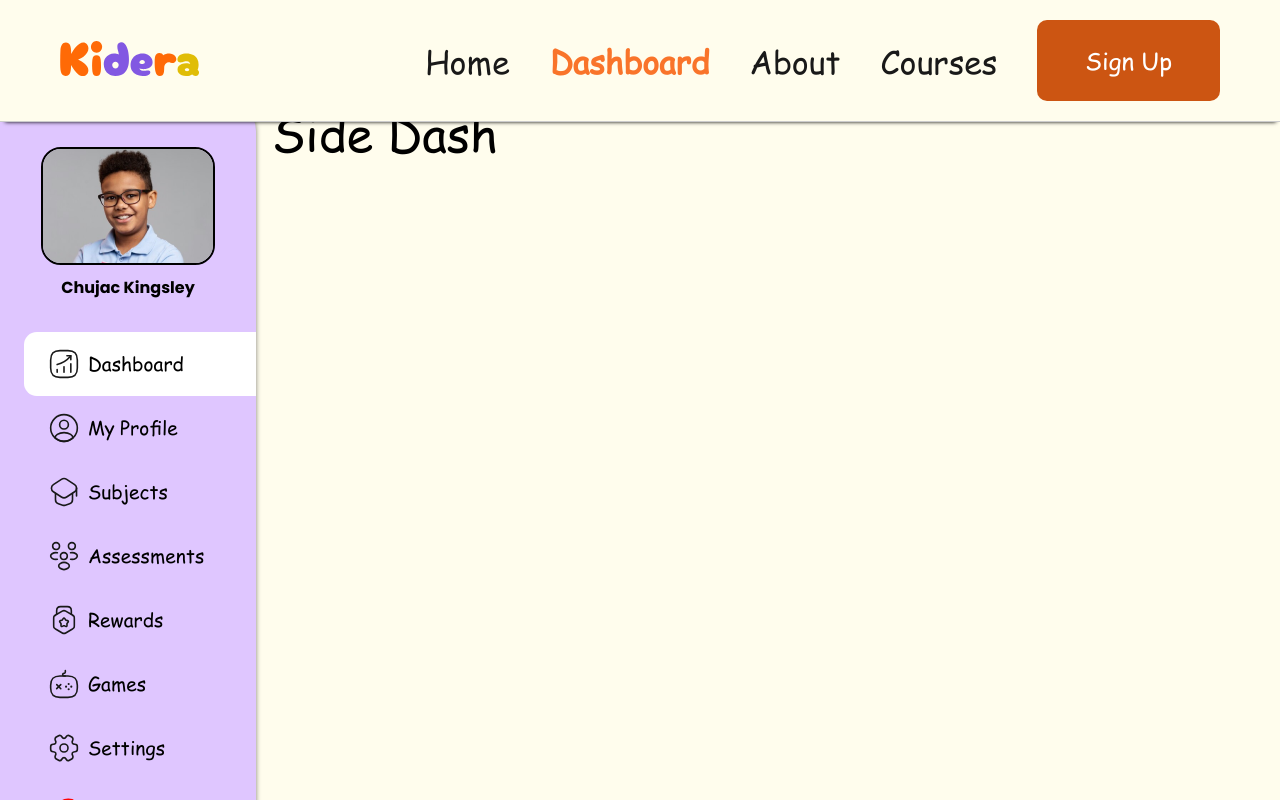
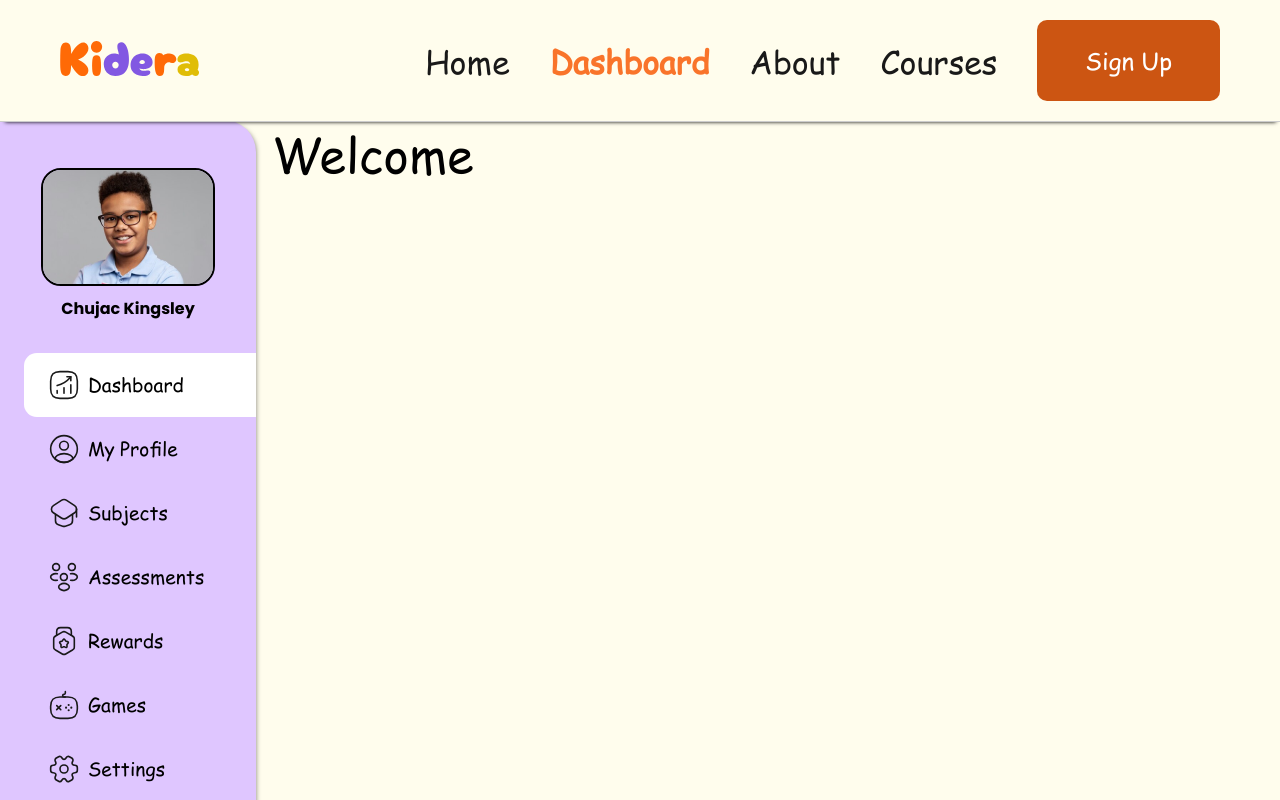
Before and after one commit to GenesysLearnable/LMS-K-FE-12, a React (Vite) app: page /dashboard in a window 1280 px wide. Shown: the top 800 px of the page. Built offline with nearby package versions, Linux system fonts and the light colour scheme.

Commit message:
checking out

```diff
--- a/src/pages/DashPages/SideDash/SideDash.jsx
+++ b/src/pages/DashPages/SideDash/SideDash.jsx
@@ -1,7 +1,13 @@
+import styles from './Sidedash.module.css'
+
 const SideDash = () => {
+
+
   return (
     <>
-      <div style={{ fontSize: "3rem" }}>Side Dash</div>
+      <div className={styles.container} style={{ fontSize: "3rem" }}>
+        Welcome
+      </div>
     </>
   );
 };
--- a/src/pages/Dashboard/Dashboard.css
+++ b/src/pages/Dashboard/Dashboard.css
@@ -1,5 +1,5 @@
 .dash--main {
-  margin-top: 6.2rem;
+  margin-top: 7.5rem;
   display: flex;
 }
 
```
Also changed, not shown: src/pages/DashPages/SideDash/Sidedash.module.css (added).
